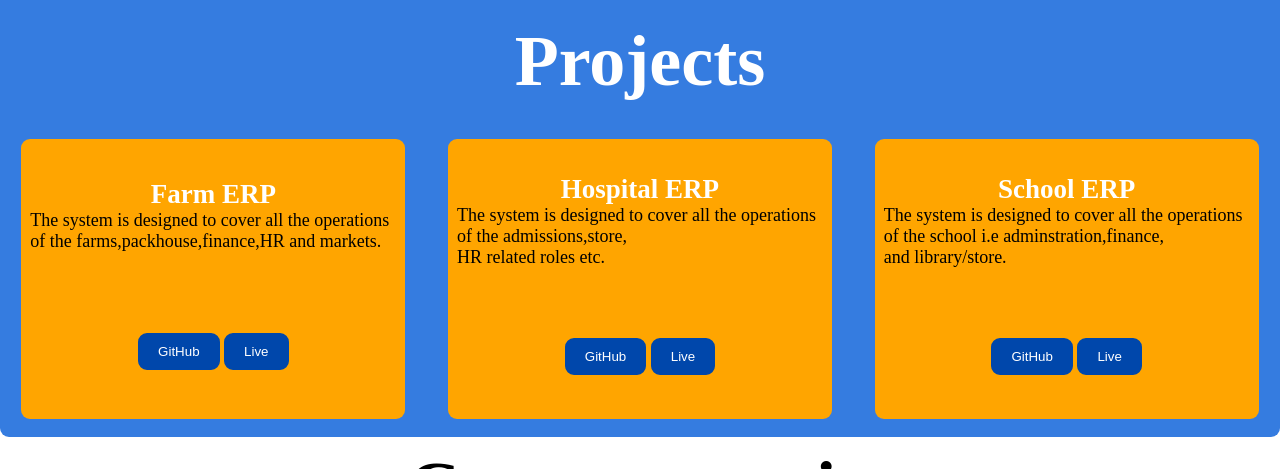
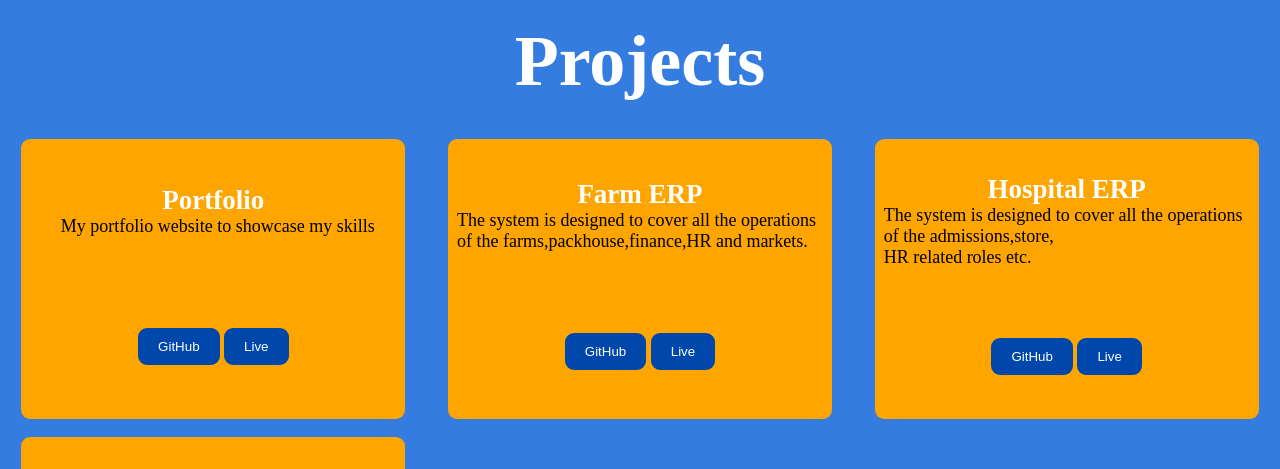
Before and after one commit to WaweruAntony/portfolio, a website: page src/index.html in a window 1280 px wide. Shown: the part 1320-1789 px from the top of the page. Drawn offline with Linux system fonts and the light colour scheme.

Commit message:
added portfolio github link

```diff
--- a/src/index.html
+++ b/src/index.html
@@ -73,6 +73,16 @@
                <div class="projects-box">
                     <div class="project__info">
                          <div class="project__info__1">
+                              <h2>Portfolio</h2>
+                              <p>My portfolio website to showcase my skills</p>
+                         </div>
+                         <div class="project__info__btn">
+                              <button onclick="location.href='https://github.com/WaweruAntony/portfolio/' ">GitHub</button>
+                              <button>Live</button>
+                         </div>
+                    </div>
+                    <div class="project__info">
+                         <div class="project__info__1">
                               <h2>Farm ERP</h2>
                               <p>The system is designed to cover all the operations
                                    of the farms,packhouse,finance,HR and markets.
```
